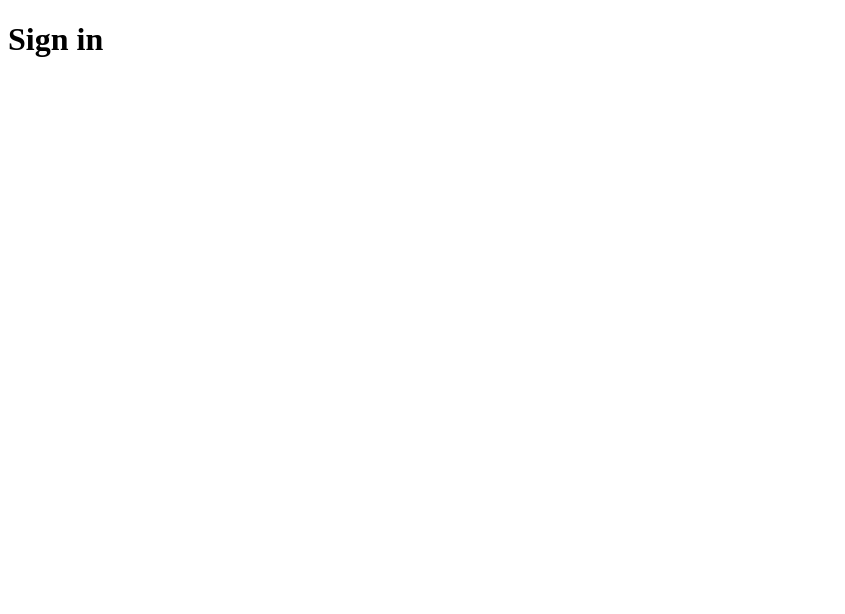
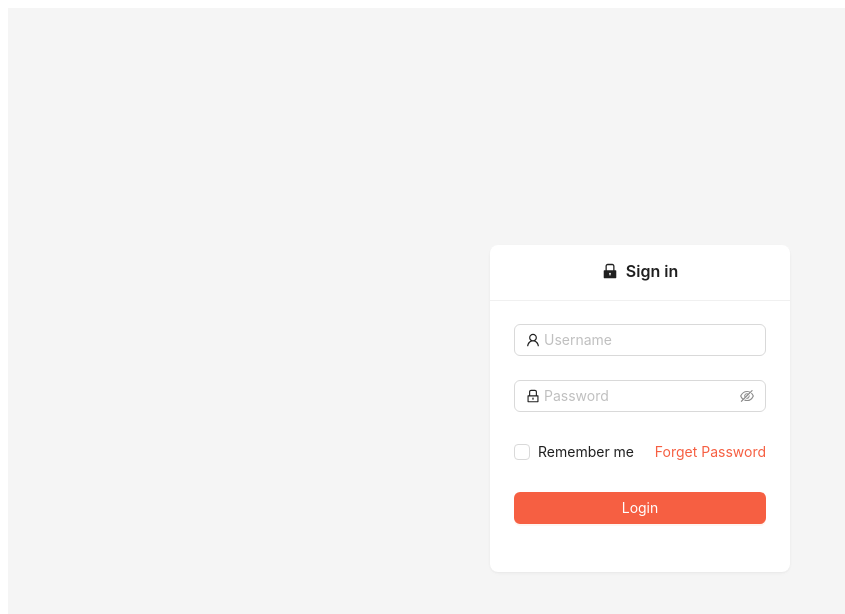
Before and after one commit to rikhtaa/mernspace-ui-practice, a React (Vite) app: page /auth/login in a window 1280 px wide. Shown: the top 614 px of the page, without its empty margins (0-845 px from the left). Built offline with nearby package versions, Linux system fonts and the light colour scheme.

Commit message:
add login form

```diff
--- a/package.json
+++ b/package.json
@@ -11,6 +11,7 @@
     "test": "vitest --watch"
   },
   "dependencies": {
+    "@ant-design/icons": "^5.6.1",
     "antd": "^5.26.7",
     "jsdom": "^26.1.0",
     "react": "^19.1.1",
--- a/src/main.tsx
+++ b/src/main.tsx
@@ -2,6 +2,15 @@ import { createRoot } from 'react-dom/client'
 import './index.css'
 import {RouterProvider } from 'react-router-dom'
 import { router } from './router'
+import { ConfigProvider } from 'antd'
 createRoot(document.getElementById('root')!).render(
-  <RouterProvider  router={router}/>
+   <ConfigProvider theme={{
+      token: {
+        colorPrimary: '#F65F42',
+        colorLink: '#F65F42',
+      }
+    }}>
+      <RouterProvider  router={router}/>
+
+    </ConfigProvider>
 )
--- a/src/pages/login/login.tsx
+++ b/src/pages/login/login.tsx
@@ -1,7 +1,52 @@
+import { Button, Card, Checkbox, Flex, Input, Layout, Space } from "antd"
+import { LockFilled, LockOutlined, UserOutlined } from "@ant-design/icons"
+import { Form } from "antd";
 
 const LoginPage = () => {
   return <>
-  <h1>Sign in</h1>
+  <Layout style={{height: '100vh', display: "grid", placeItems: "center"}}>
+   <Space direction="vertical" align="center" size="large">
+   <Card
+   variant={"borderless"}
+   title={
+    <Space style={{display: "flex", justifyContent: "center", alignItems: "center"}}>
+      <LockFilled />
+      Sign in
+    </Space>
+   }
+   style={{ width: 300}}
+   >
+    <Form>
+      <Form.Item
+      name="Username"
+      rules={[{ required: true, message: 'Please input your Username!'}, {type: 'email', message: "Email is not valid"}]}
+      >
+      <Input prefix={<UserOutlined/>}placeholder="Username"/>
+      </Form.Item>
+      <Form.Item
+      name="Password"
+      rules={[{ required: true, message: 'Please input you Password'}]}
+      >
+        <Input.Password prefix={<LockOutlined/>} placeholder="Password"/>
+      </Form.Item>
+
+      <Flex justify="space-between">
+       <Form.Item name="remember" valuePropName="checked">
+      <Checkbox>
+        Remember me
+        </Checkbox>
+      </Form.Item>
+      <Form.Item>
+        <a href="#">Forget Password</a>
+      </Form.Item>
+      </Flex>
+       <Form.Item>
+      <Button type="primary" block={true} htmlType='submit'>Login</Button>
+       </Form.Item>
+    </Form>
+   </Card>
+   </Space>
+  </Layout>
   </>
 }
 
```
Also changed, not shown: 1 other file (tests, documents, lock files or other folders).
